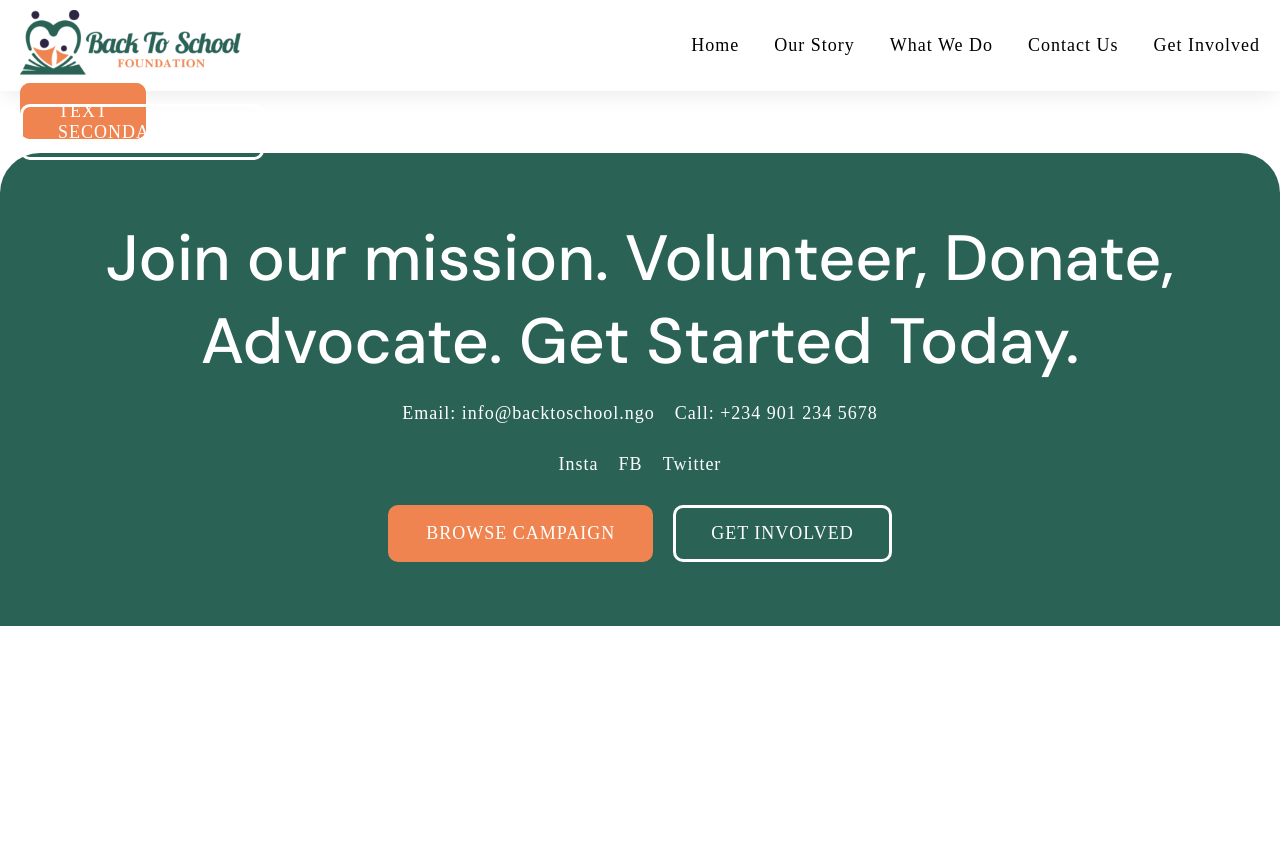
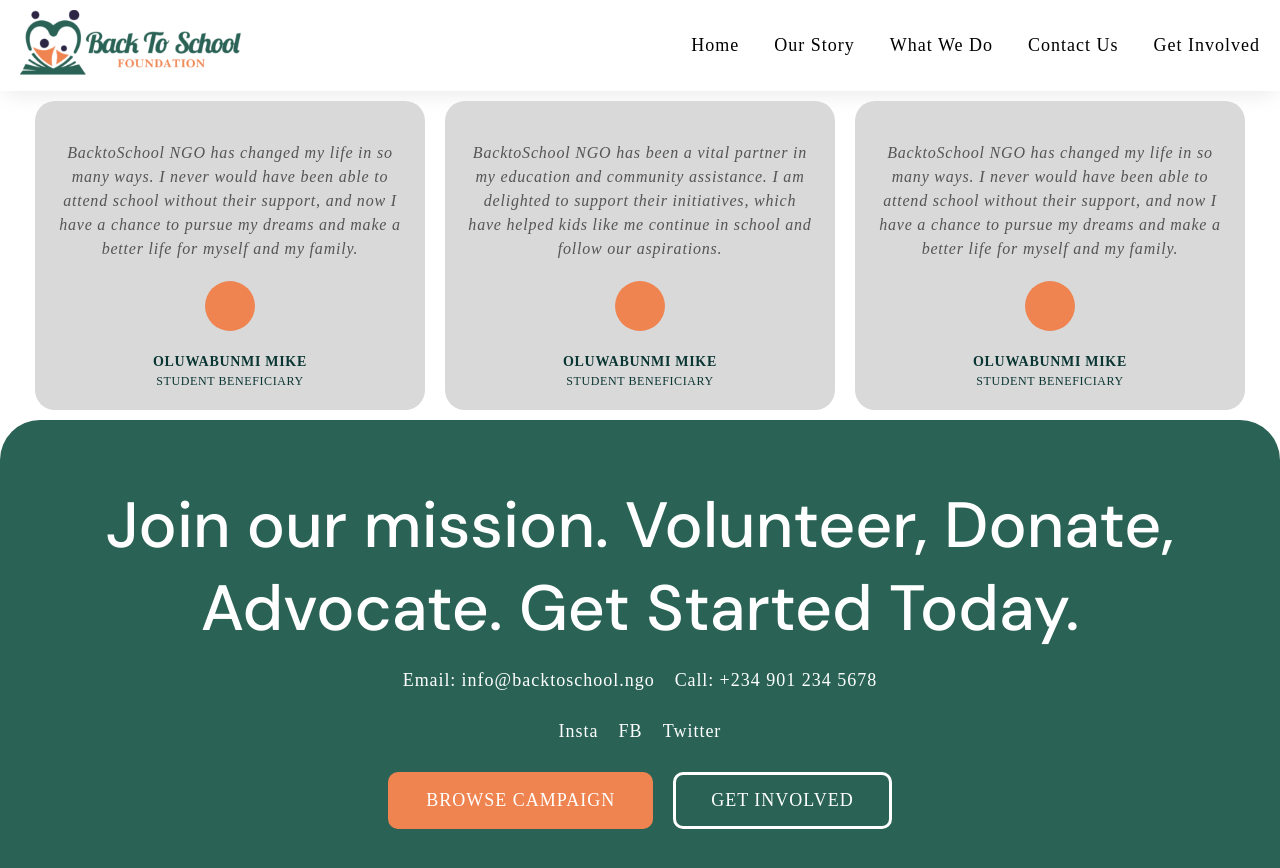
Before and after one commit to TechduceAfrica/back-to-school, a React (Create React App) app: page / in a window 1280 px wide. Shown: the top 868 px of the page. Before the commit the page ends 800 px from the top, so only its background shows below. Built offline with nearby package versions, Linux system fonts and the light colour scheme.

Commit message:
Testimonial done
Testimonial component completed

```diff
--- a/src/App.js
+++ b/src/App.js
@@ -4,19 +4,14 @@ import NavBar from './Components/NavBar';
 import Footer from './Components/Footer';
 import PrimaryBtn from './Components/PrimaryBtn';
 import SecondaryBtn from './Components/SecondaryBtn';
+import Testimonial from './Components/Testimonial';
 
 function App() {
   return (
     <>
       <NavBar />
       <div className='maincontainer'>
-        <PrimaryBtn
-          btnlink=""
-          btntext="text" />
-
-        <SecondaryBtn
-          btnlink=""
-          btntext="Secondarytext" />
+        <Testimonial />
       </div>
       <Footer />
     </>
--- /dev/null
+++ b/src/Components/Testimonial.css
@@ -0,0 +1,73 @@
+.testimoniallist-wrapper {
+    display: flex;
+    flex-wrap: wrap;
+    gap: 20px;
+    justify-content: center;
+}
+
+.testimonial-wrapper {
+    display: flex;
+    flex-direction: column;
+    align-items: center;
+    gap: 20px;
+    text-align: center;
+    background: #D9D9D9;
+    border-radius: 20px;
+    padding: 40px 20px 20px 20px;
+    min-width: calc(30% - 80px);
+    max-width: 350px;
+    transition: all 300ms ease-in 10ms;
+}
+
+.testimonial-wrapper:hover {
+    background: #EF8451;
+}
+
+.testimonial-wrapper:hover p {
+    color: #ffffff;
+}
+
+.testimonial-wrapper:hover .testimonial-img {
+    background-color: #ffffff;
+}
+
+.testimonial-wrapper  p {
+    color: #555555;
+    font-size: 16px;
+    font-style: italic;
+    font-weight: 400;
+    line-height: 24px;
+    transition: all 300ms ease-in 10ms;
+}
+
+.testimonial-img {
+    width: 50px;
+    height: 50px;
+    border-radius: 100px;
+    overflow: hidden;
+    background-color: #EF8451;
+    transition: all 300ms ease-in 10ms;
+}
+
+.testimonial-wrapper h4 {
+    font-size: 14px;
+    font-weight: 700;
+    line-height: 21px;
+}
+
+.testimonial-wrapper h5 {
+    font-size: 12px;
+    font-weight: 500;
+    line-height: 18px;
+}
+
+.testimonial-wrapper h4, .testimonial-wrapper h5, p {
+    margin: 0px;
+    font-family: Helvetica Now Display;
+    letter-spacing: 0.05em;
+}
+
+.testimonial-wrapper h4, .testimonial-wrapper h5 {
+    text-transform: uppercase;
+    color: #093532;
+}
--- /dev/null
+++ b/src/Components/Testimonial.js
@@ -0,0 +1,52 @@
+import React from 'react';
+import './Testimonial.css';
+
+const testimonialsList = [
+    {
+        text: `BacktoSchool NGO has changed my life in so many ways.
+                I never would have been able to attend school without their support,
+                and now I have a chance to pursue my dreams and
+                make a better life for myself and my family.`,
+        image: "",
+        name: "Oluwabunmi Mike",
+        who: "Student Beneficiary",
+    }, {
+        text: "BacktoSchool NGO has been a vital partner in my education and community assistance. I am delighted to support their initiatives, which have helped kids like me continue in school and follow our aspirations.",
+        image: "",
+        name: "Oluwabunmi mike",
+        who: "Student Beneficiary",
+    }, {
+        text: "BacktoSchool NGO has changed my life in so many ways. I never would have been able to attend school without their support, and now I have a chance to pursue my dreams and make a better life for myself and my family.",
+        image: "",
+        name: "Oluwabunmi mike",
+        who: "Student Beneficiary",
+    }
+];
+
+export default function Testimonial() {
+  return (
+    <>
+        <div className='testimoniallist-wrapper'>
+
+            {testimonialsList.map((testimonialList, index) =>
+            (
+                <div className='testimonial-wrapper' key={index}>
+                    <p>
+                    {testimonialList.text}
+                    </p>
+
+                    <div className='testimonial-img'>
+                        <img src={testimonialList.image} alt='' />
+                    </div>
+                    <div>
+                        <h4>{testimonialList.name}</h4>
+                        <h5>{testimonialList.who}</h5>
+                    </div>
+                </div>
+            )
+            )}
+
+        </div>
+    </>
+  )
+}
```
